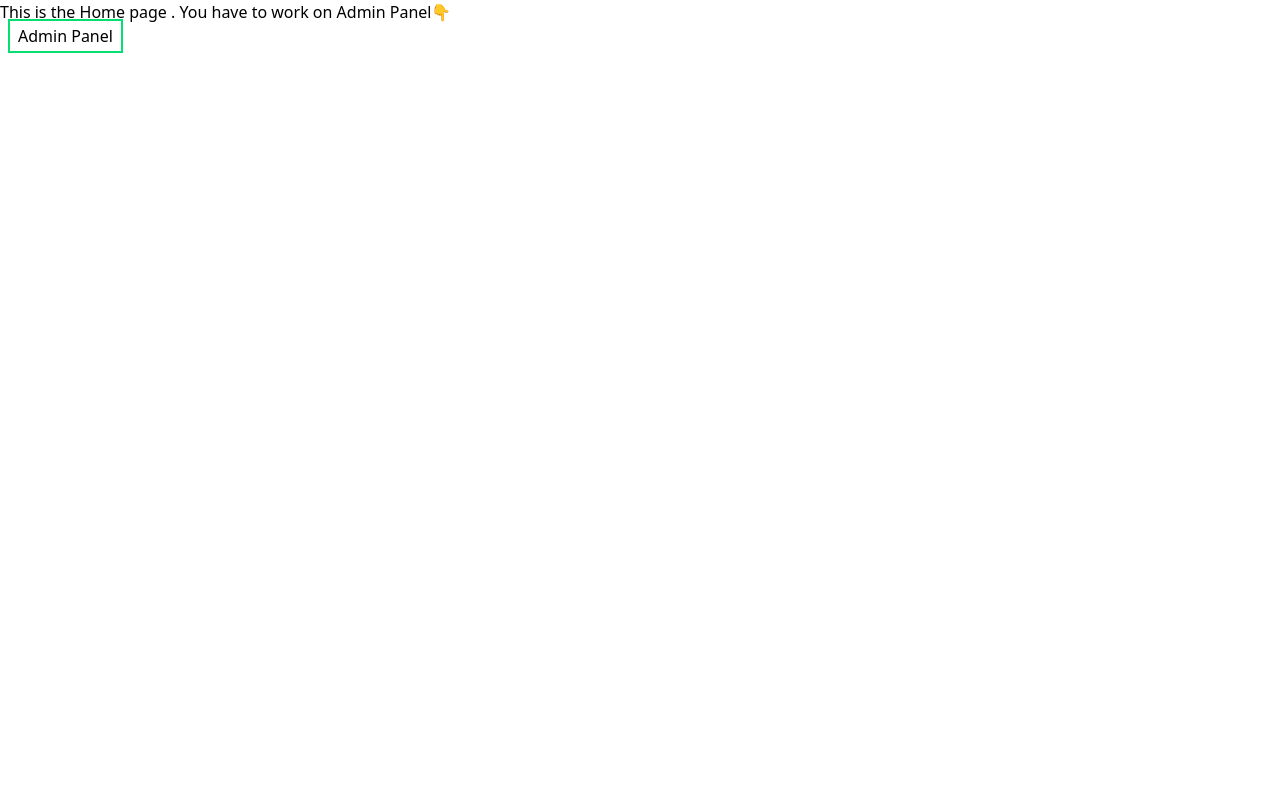
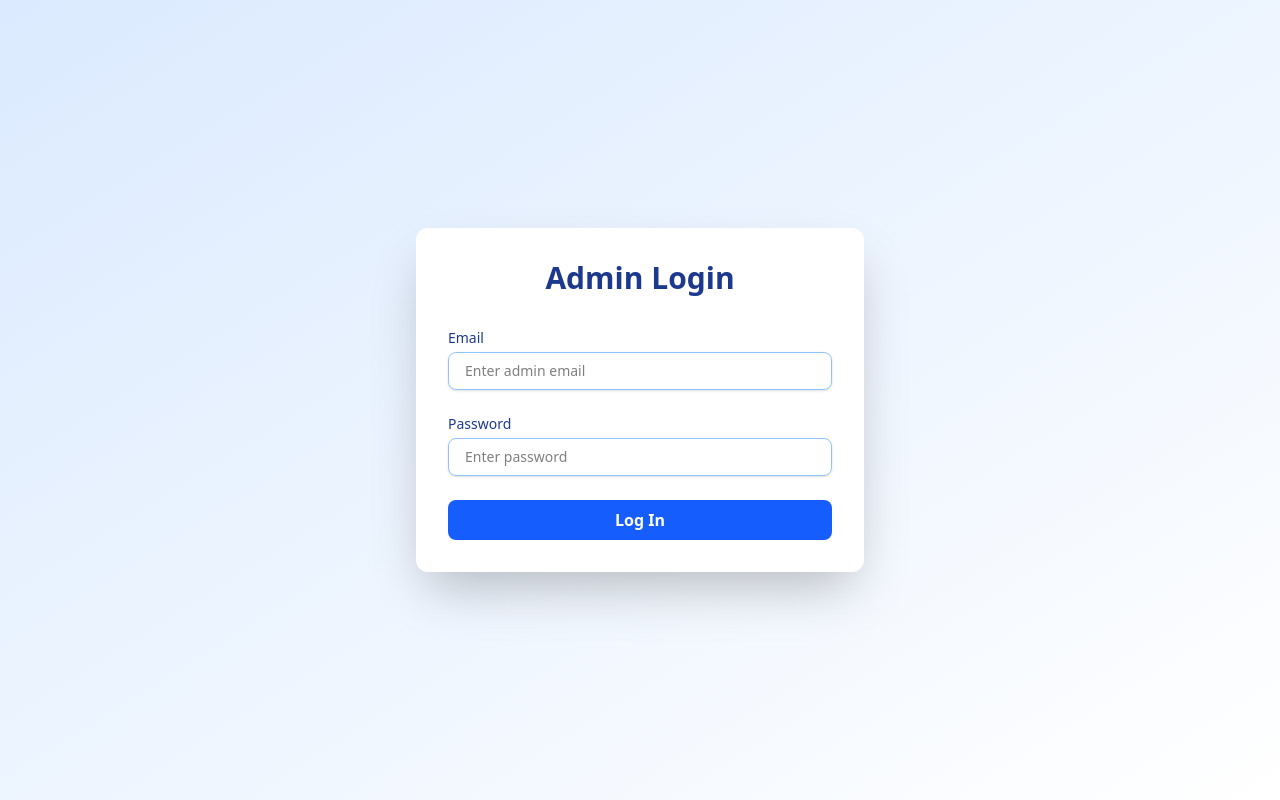
Before and after one commit to ammar25ahmad/Hospital-Management-System, a React (Vite) app in the folder frontend/: page / in a window 1280 px wide. Built offline with nearby package versions, Linux system fonts and the light colour scheme.

Commit message:
Navigation Changes

```diff
--- a/frontend/src/components/AdminMenu.jsx
+++ b/frontend/src/components/AdminMenu.jsx
@@ -13,7 +13,7 @@ function AdminMenu() {
   const handleLogout = () => {
     localStorage.removeItem("adminToken");
     localStorage.removeItem("adminUser");
-    navigate("/admin-login");
+    navigate("/");
   };
 
   return (
--- a/frontend/src/components/AdminProtectedRoute.jsx
+++ b/frontend/src/components/AdminProtectedRoute.jsx
@@ -8,7 +8,7 @@ const AdminProtectedRoute = () => {
 
     if (!token) {
         // If no token, redirect to the admin login page
-        return <Navigate to="/admin-login" replace />; // Ensure '/admin-login' is your login route
+        return <Navigate to="/" replace />; // Ensure '/admin-login' is your login route
     }
 
     try {
@@ -18,12 +18,12 @@ const AdminProtectedRoute = () => {
         if (decoded.exp < currentTime) {
             // Token expired
             localStorage.removeItem('adminToken');
-            return <Navigate to="/admin-login" replace />;
+            return <Navigate to="/" replace />;
         }
     } catch (error) {
         // Invalid token format or decode error
         localStorage.removeItem('adminToken');
-        return <Navigate to="/admin-login" replace />;
+        return <Navigate to="/" replace />;
     }
 
     // If token exists and is valid, render the child components (the protected page)
--- a/frontend/src/main.jsx
+++ b/frontend/src/main.jsx
@@ -1,11 +1,9 @@
 import { StrictMode } from "react";
 import { createRoot } from "react-dom/client";
-import React from "react";
 import { BrowserRouter, Routes, Route } from "react-router-dom";
 import "./index.css";
 
 // Page Imports
-import Home from "./pages/Home";
 import Admin from "./pages/Admin"; // Assuming this is your main Admin dashboard/layout
 import AdminLogin from "./pages/AdminLogin";
 
@@ -22,8 +20,7 @@ createRoot(document.getElementById("root")).render(
     <BrowserRouter>
       <Routes>
         {/* Public Routes */}
-        <Route path="/" element={<Home />} />
-        <Route path="/admin-login" element={<AdminLogin />} />
+        <Route path="/" element={<AdminLogin />} />
 
         <Route element={<AdminProtectedRoute />}>
           <Route path="/admin" element={<Admin />}>
--- a/frontend/src/pages/Home.jsx
+++ /dev/null
@@ -1,17 +0,0 @@
-import React from "react";
-import { Link } from "react-router-dom";
-function Home() {
-  return (
-    <>
-      <h1>This is the Home page . You have to work on Admin Panel👇</h1>
-      <Link
-        className="border border-2 border-green-400 px-2 py-1 m-2"
-        to="/admin"
-      >
-        Admin Panel
-      </Link>
-    </>
-  );
-}
-
-export default Home;
```
